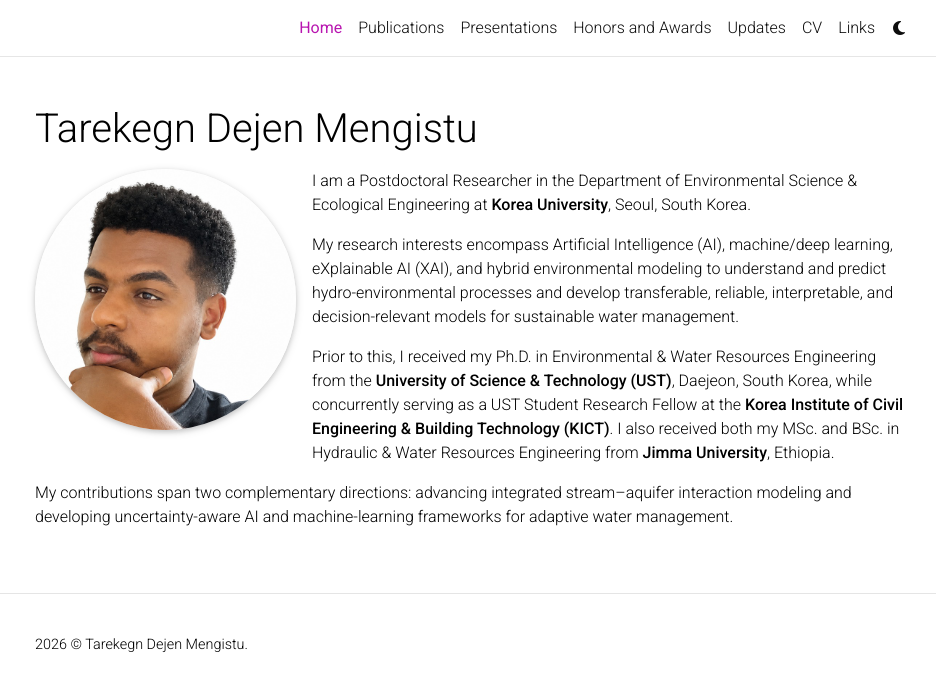
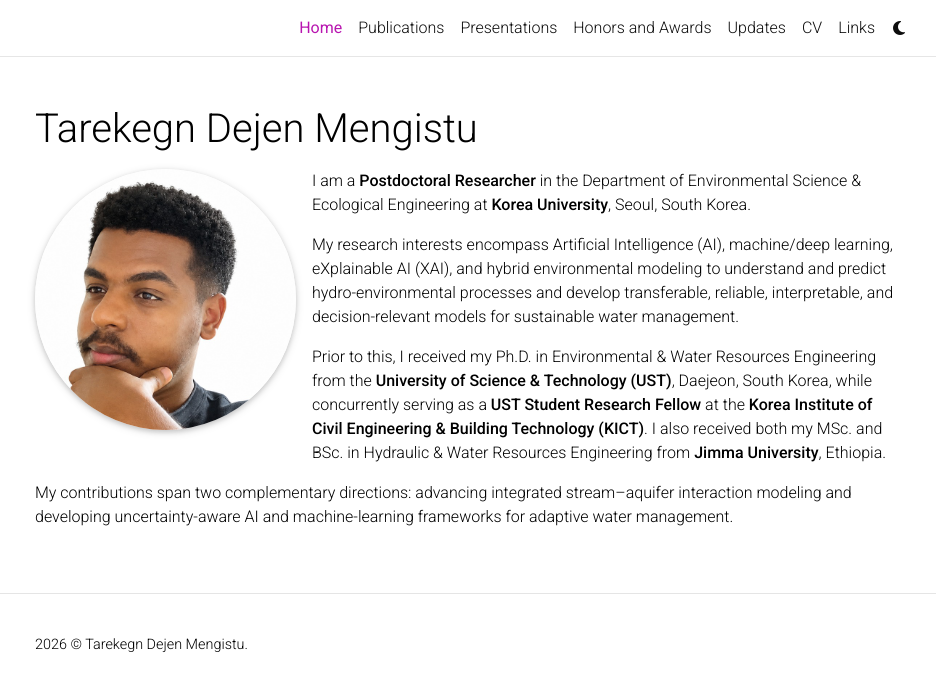
Before and after one commit to tdmengistu/tdmengistu.github.io, a Jekyll site: the page built from _pages/about.md, in a window 1280 px wide. Shown: the top 691 px of the page, without its empty margins (170-1106 px from the left). Built offline with Jekyll 4.4.1, drawn with Linux system fonts in a browser that asks for light colours; a style sheet for code colours, icons or effects is not loaded.

```diff
--- a/_pages/about.md
+++ b/_pages/about.md
@@ -13,10 +13,10 @@ selected_papers: false
 social: false
 ---
 
-I am a Postdoctoral Researcher in the Department of Environmental Science & Ecological Engineering at **Korea University**, Seoul, South Korea.
+I am a **Postdoctoral Researcher** in the Department of Environmental Science & Ecological Engineering at **Korea University**, Seoul, South Korea.
 
 My research interests encompass Artificial Intelligence (AI), machine/deep learning, eXplainable AI (XAI), and hybrid environmental modeling to understand and predict hydro-environmental processes and develop transferable, reliable, interpretable, and decision-relevant models for sustainable water management.
 
-Prior to this, I received my Ph.D. in Environmental & Water Resources Engineering from the **University of Science & Technology (UST)**, Daejeon, South Korea, while concurrently serving as a UST Student Research Fellow at the **Korea Institute of Civil Engineering & Building Technology (KICT)**. I also received both my MSc. and BSc. in Hydraulic & Water Resources Engineering from **Jimma University**, Ethiopia.
+Prior to this, I received my Ph.D. in Environmental & Water Resources Engineering from the **University of Science & Technology (UST)**, Daejeon, South Korea, while concurrently serving as a **UST Student Research Fellow** at the **Korea Institute of Civil Engineering & Building Technology (KICT)**. I also received both my MSc. and BSc. in Hydraulic & Water Resources Engineering from **Jimma University**, Ethiopia.
 
 My contributions span two complementary directions: advancing integrated stream–aquifer interaction modeling and developing uncertainty-aware AI and machine-learning frameworks for adaptive water management.
```
